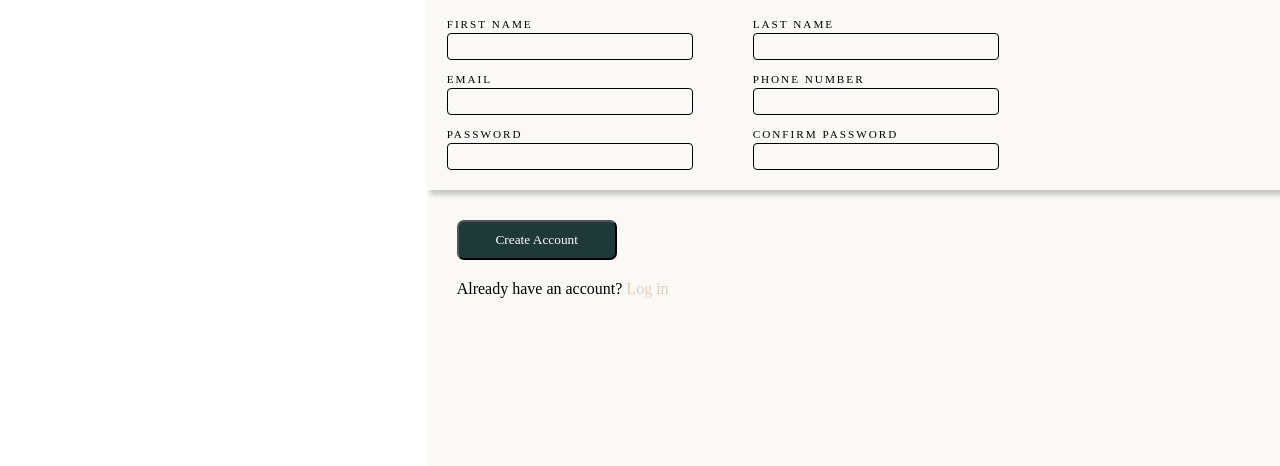
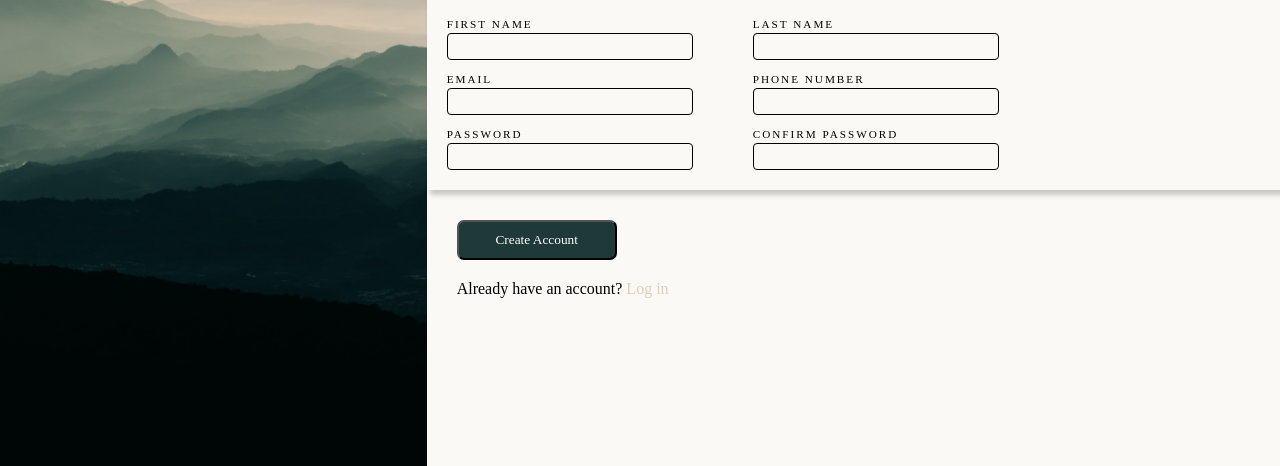
Before and after one commit to Himesh9512/Sign-up-form, a plain HTML site: page index.html in a window 1280 px wide. Shown: the part 334-800 px from the top of the page. Drawn offline with Linux system fonts and the light colour scheme; a web font is replaced by a local one.

Commit message:
Fixed image bug

```diff
--- a/css/style.css
+++ b/css/style.css
@@ -14,7 +14,7 @@ body {
     display: flex;
     justify-content: center;
     align-items: center;
-    background-image: url("./images/land-scape.jpg");
+    background-image: url("https://github.com/Himesh9512/Sign-up-form/blob/main/images/land-scape.jpg");
     background-position: top;
     background-repeat: no-repeat;
     background-size: cover;
```
